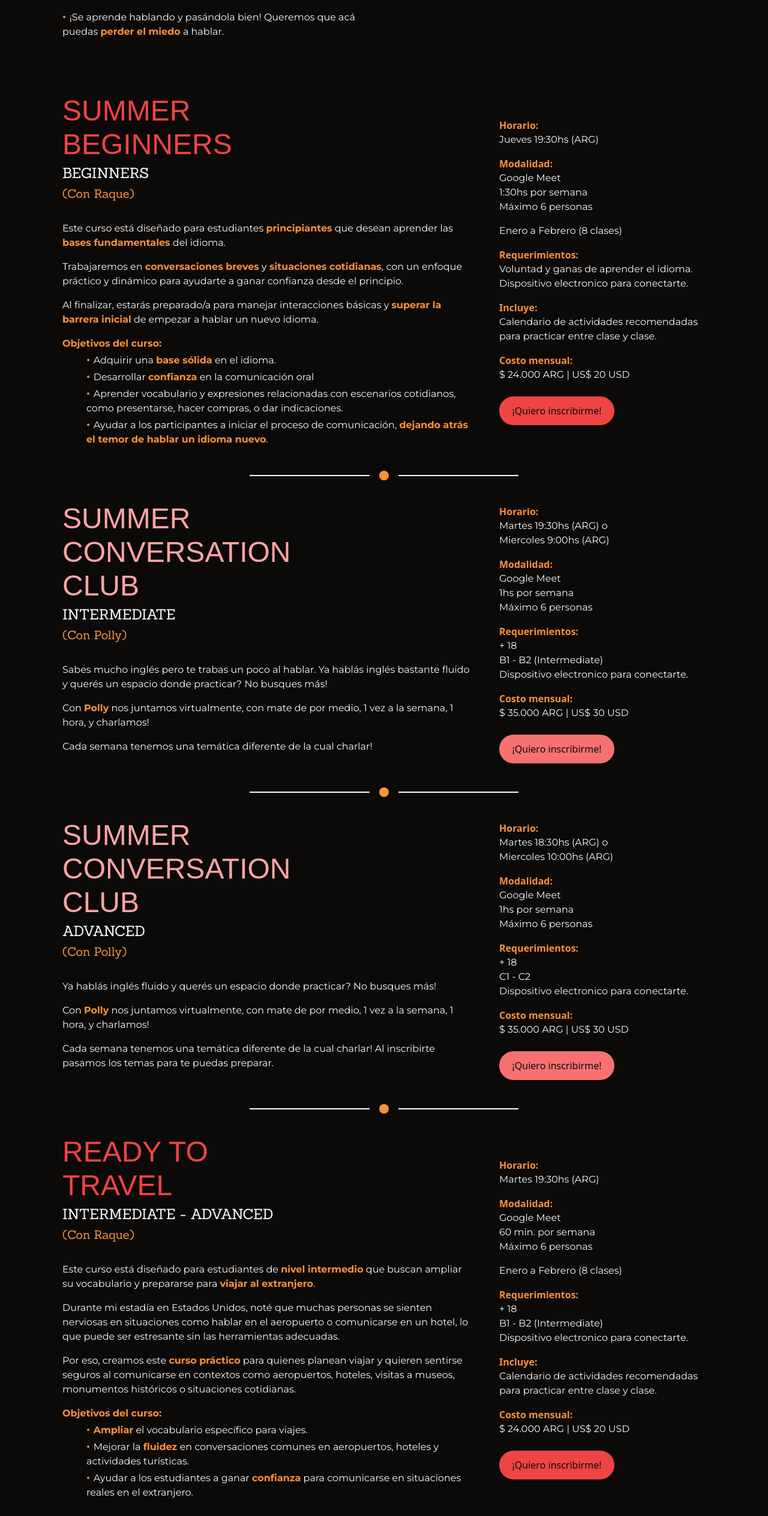
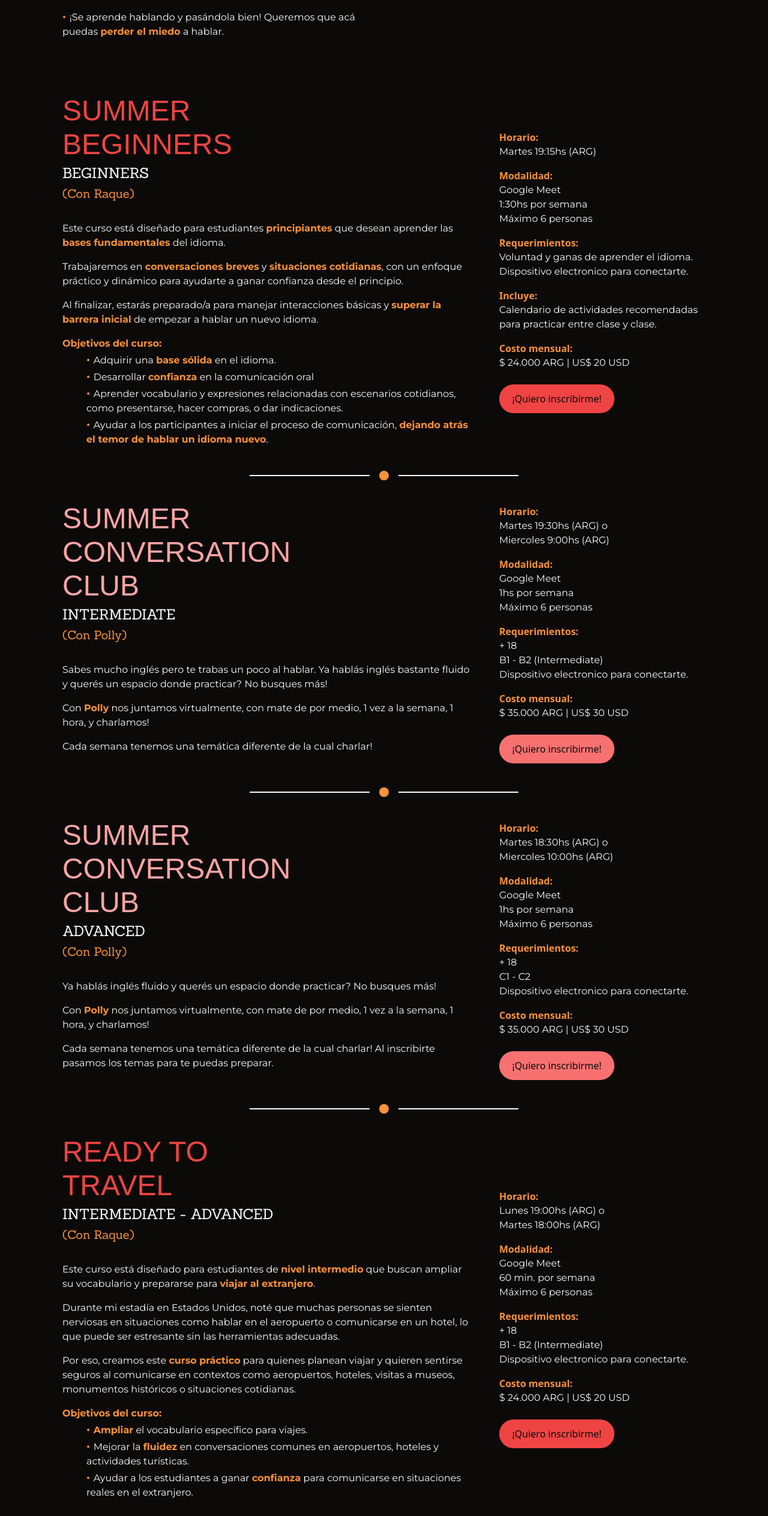
Before and after one commit to paovelastiqui/LetsChatConversation, a React (Vite) app: page /Lessons in a window 1280 px wide. Shown: the part 2727-5255 px from the top of the page at 60% size. Built offline with nearby package versions, Linux system fonts and the light colour scheme; a web font is replaced by a local one.

Commit message:
Update Lessons.jsx
Se saco: Enero a fechero

Summer Beginners: Martes 19.15 a 20.45

Ready to travel:
Lunes 19 a 20
Martes 18 a 19
Se saco el *Incluye

```diff
--- a/src/components/Lessons.jsx
+++ b/src/components/Lessons.jsx
@@ -22,12 +22,12 @@ export const Lessons = () => {
             </div>
             <div className="flex flex-col justify-center align-middle md:w-1/3">
               <p className="text-orange-400 font-bold">Horario:</p>
-              <p className="text-stone-50 mb-4 font-montserrat">Jueves 19:30hs (ARG)</p>
+              <p className="text-stone-50 mb-4 font-montserrat">Martes 19:15hs (ARG)</p>
               <p className="text-orange-400 font-bold">Modalidad:</p>
               <p className="text-stone-50 font-montserrat">Google Meet</p>
               <p className="text-stone-50 font-montserrat">1:30hs por semana</p>
               <p className="text-stone-50 mb-4 font-montserrat">Máximo 6 personas</p>
-              <p className="text-stone-50 mb-4 font-montserrat">Enero a Febrero (8 clases)</p>
+
               <p className="text-orange-400 font-bold">Requerimientos:</p>
               <p className="text-stone-50 font-montserrat">Voluntad y ganas de aprender el idioma.</p>
               <p className="text-stone-50 mb-4 font-montserrat">Dispositivo electronico para conectarte.</p>
@@ -144,18 +144,19 @@ export const Lessons = () => {
             </div>
             <div className="flex flex-col justify-center align-middle md:w-1/3">
               <p className="text-orange-400 font-bold">Horario:</p>
-              <p className="text-stone-50 mb-4 font-montserrat">Martes 19:30hs (ARG)</p>
+              <p className="text-stone-50 font-montserrat">Lunes 19:00hs (ARG) o</p>
+              <p className="text-stone-50 mb-4 font-montserrat">Martes 18:00hs (ARG)</p>
               <p className="text-orange-400 font-bold">Modalidad:</p>
               <p className="text-stone-50 font-montserrat">Google Meet</p>
               <p className="text-stone-50 font-montserrat">60 min. por semana</p>
               <p className="text-stone-50 mb-4 font-montserrat">Máximo 6 personas</p>
-              <p className="text-stone-50 mb-4 font-montserrat">Enero a Febrero (8 clases)</p>
+
               <p className="text-orange-400 font-bold">Requerimientos:</p>
               <p className="text-stone-50 font-montserrat">+ 18</p>
               <p className="text-stone-50 font-montserrat">B1 - B2 (Intermediate)</p>
               <p className="text-stone-50 mb-4 font-montserrat">Dispositivo electronico para conectarte.</p>
-              <p className="text-orange-400 font-bold">Incluye:</p>
-              <p className="text-stone-50 mb-4 font-montserrat">Calendario de actividades recomendadas para practicar entre clase y clase.</p>
+
+
               <p className="text-orange-400 font-bold">Costo mensual:</p>
               <p className="text-stone-50 mb-4 font-montserrat">$ 24.000 ARG | US$ 20 USD</p>
               <a href="https://w.app/HsI9dW" target="_blank" rel="noopener noreferrer" className="mt-2 px-4 py-3 w-48 text-center text-base font-medium rounded-3xl text-stone-950 bg-red-500 hover:bg-orange-400 hover:cursor-pointer">¡Quiero inscribirme!</a>
```
